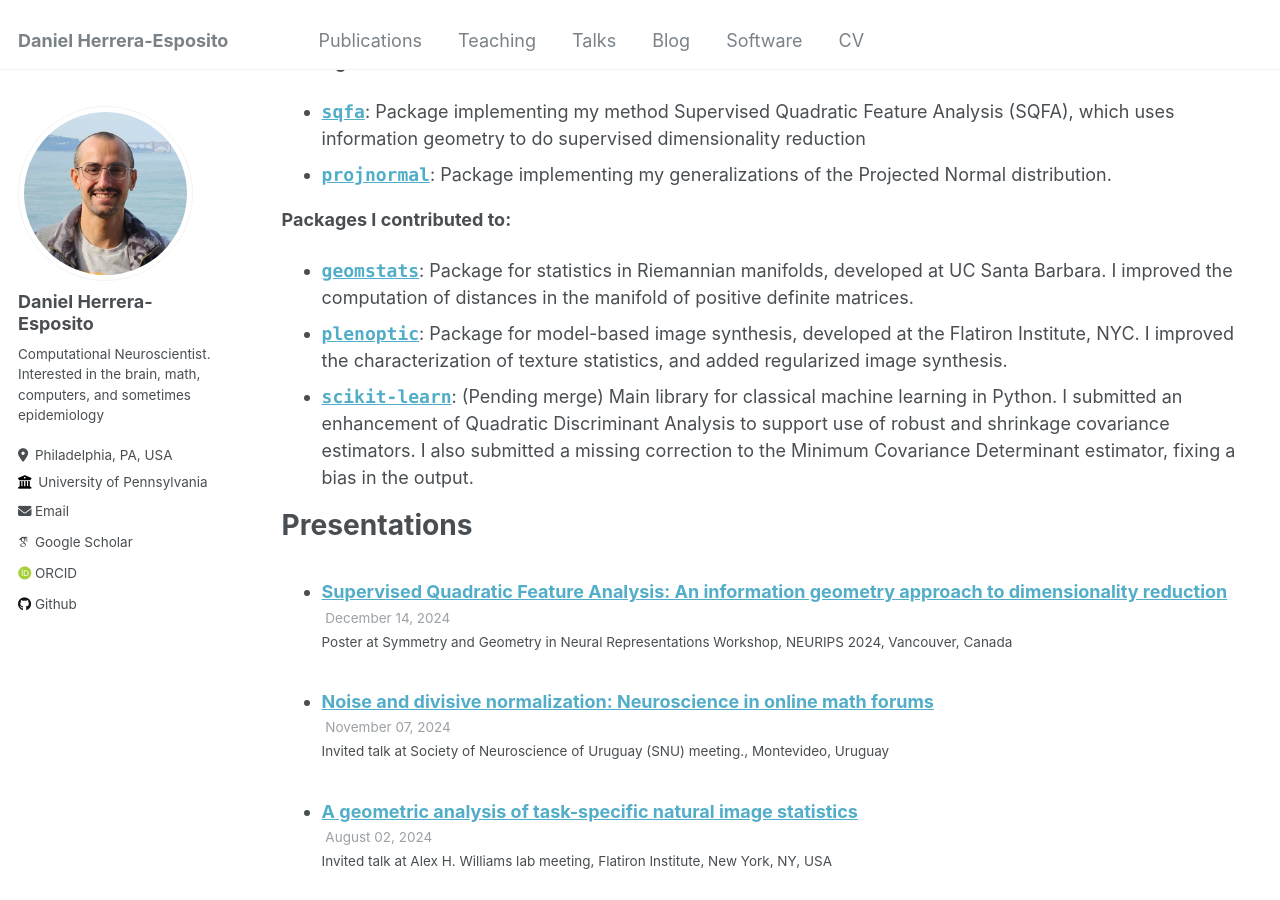
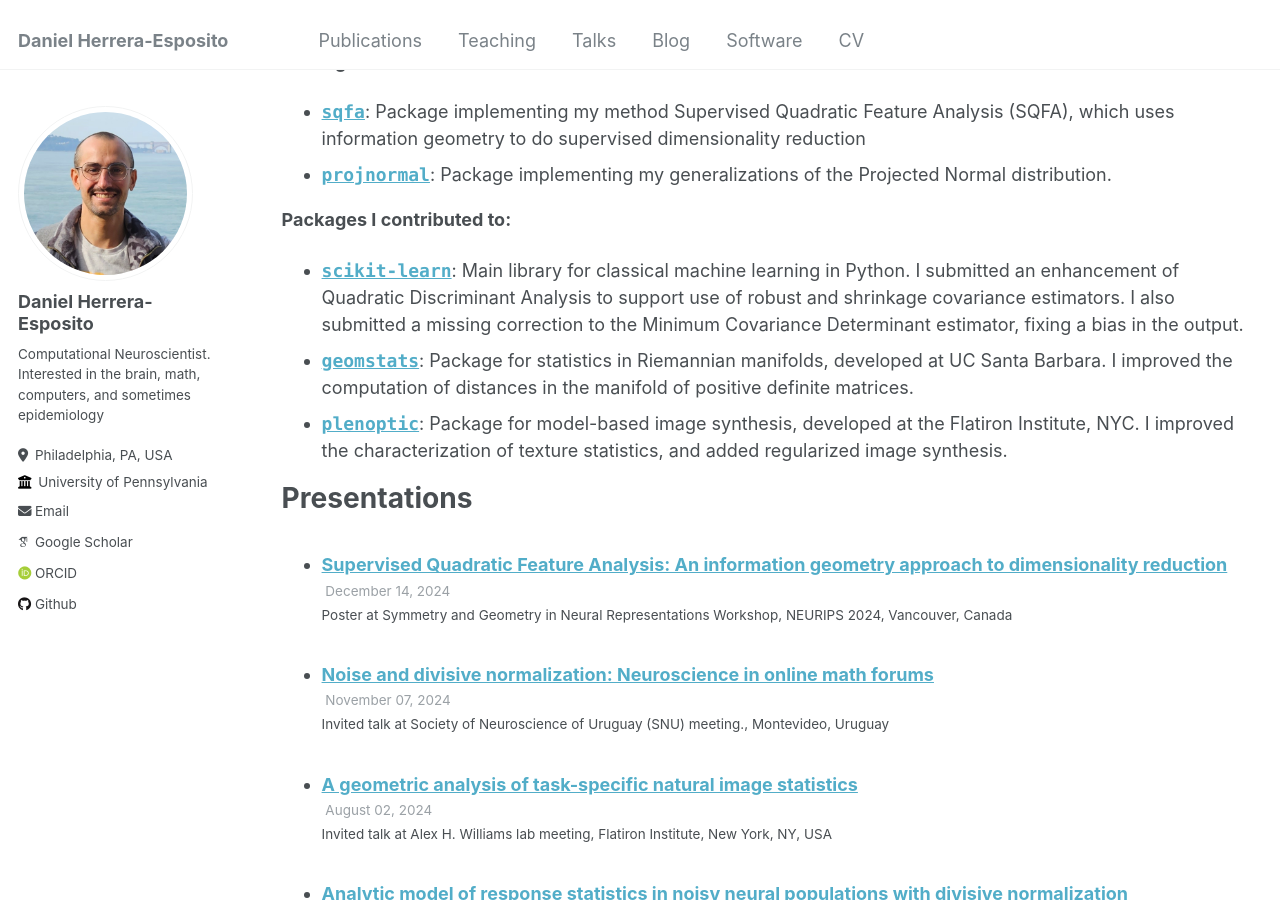
Before and after one commit to dherrera1911/dherrera1911.github.io, a Jekyll site: the page built from _pages/cv.md, in a window 1280 px wide and 900 px high, scrolled down 2674 px. Built offline with Jekyll 4.4.1, drawn with Linux system fonts in a browser that asks for light colours; some web fonts are replaced.

Commit message:
Add sklearn

```diff
--- a/_pages/cv.md
+++ b/_pages/cv.md
@@ -78,15 +78,15 @@ which uses information geometry to do supervised dimensionality reduction
 
 **Packages I contributed to:**
 
+* [**`scikit-learn`**](https://scikit-learn.org/stable/): Main library for
+classical machine learning in Python. I submitted an enhancement of Quadratic Discriminant Analysis
+to support use of robust and shrinkage covariance estimators. I also submitted a missing
+correction to the Minimum Covariance Determinant estimator, fixing a bias in the output.
 - [**`geomstats`**](https://geomstats.github.io/): Package for statistics in Riemannian manifolds, developed
 at UC Santa Barbara. I improved the computation of distances in the manifold of positive definite matrices.
 - [**`plenoptic`**](https://plenoptic.readthedocs.io/en/latest/): Package for model-based image synthesis,
 developed at the Flatiron Institute, NYC. I improved the characterization of texture statistics, and
 added regularized image synthesis.
-* [**`scikit-learn`**](https://scikit-learn.org/stable/): (Pending merge) Main library for
-classical machine learning in Python. I submitted an enhancement of Quadratic Discriminant Analysis
-to support use of robust and shrinkage covariance estimators. I also submitted a missing
-correction to the Minimum Covariance Determinant estimator, fixing a bias in the output.
 
 Presentations
 ======
```
